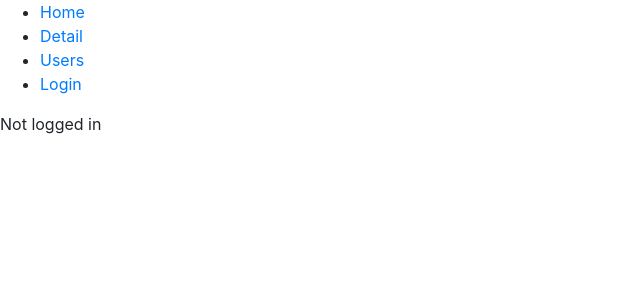
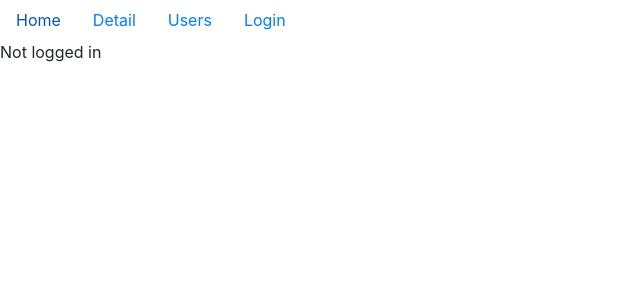
Before and after one commit to nrgribeiro/react-redux-saga, a React app: page /callback in a window 1280 px wide. Shown: the top 300 px of the page, without its empty margins (0-640 px from the left). Built offline with nearby package versions, Linux system fonts and the light colour scheme; no server answers.

Commit message:
added styles to nav

```diff
--- a/src/js/components/Root.js
+++ b/src/js/components/Root.js
@@ -14,15 +14,15 @@ const Root = ({ store }) => (
         <Router>
             <div>
                 <nav>
-                    <ul>
-                        <li>
-                            <Link to="/">Home</Link>
+                    <ul className="nav">
+                        <li className="nav-item">
+                            <Link className="nav-link" to="/">Home</Link>
                         </li>
-                        <li>
-                            <Link to="/detail/">Detail</Link>
+                        <li className="nav-item">
+                            <Link className="nav-link" to="/detail/">Detail</Link>
                         </li>
-                        <li>
-                            <Link to="/users/">Users</Link>
+                        <li className="nav-item">
+                            <Link className="nav-link" to="/users/">Users</Link>
                         </li>
 
                         <User />
--- a/src/js/components/User.js
+++ b/src/js/components/User.js
@@ -33,8 +33,8 @@ class ConnectedUser extends Component{
       {
           return (
 
-              <li>
-                  <a href={ AUTH_ENDPOINT }>Login</a>
+              <li className="nav-item">
+                  <a className="nav-link" href={ AUTH_ENDPOINT }>Login</a>
               </li>
 
           );
```
Also changed, not shown: package.json (+12 -12 lines), 2 other files (tests, documents, lock files or other folders).
